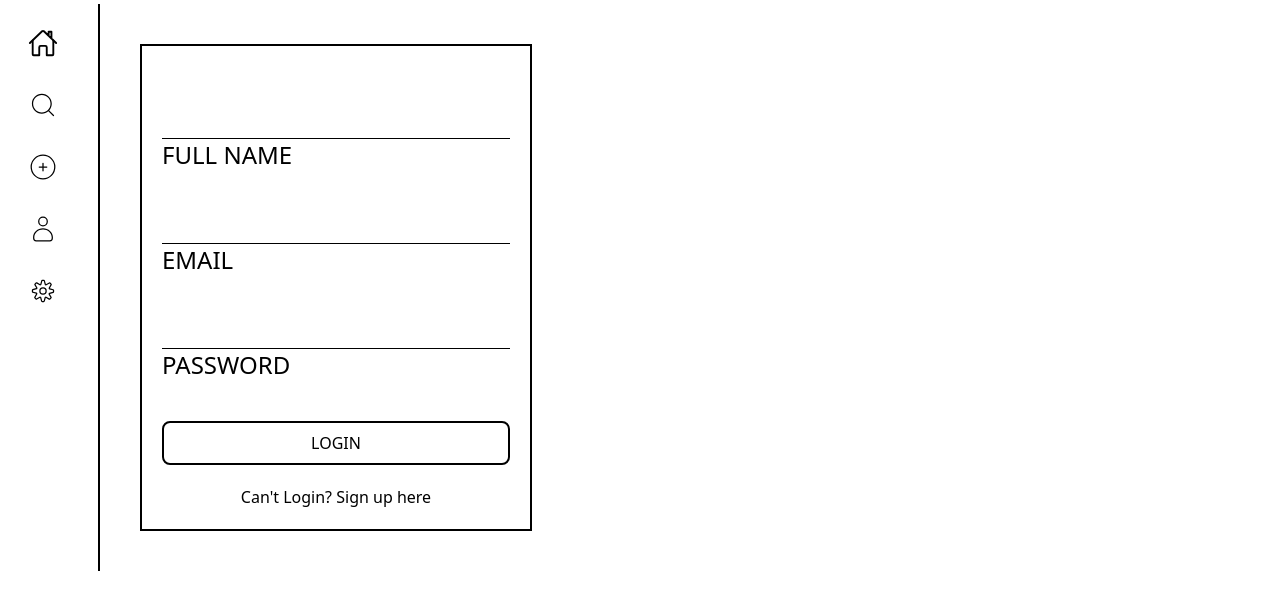
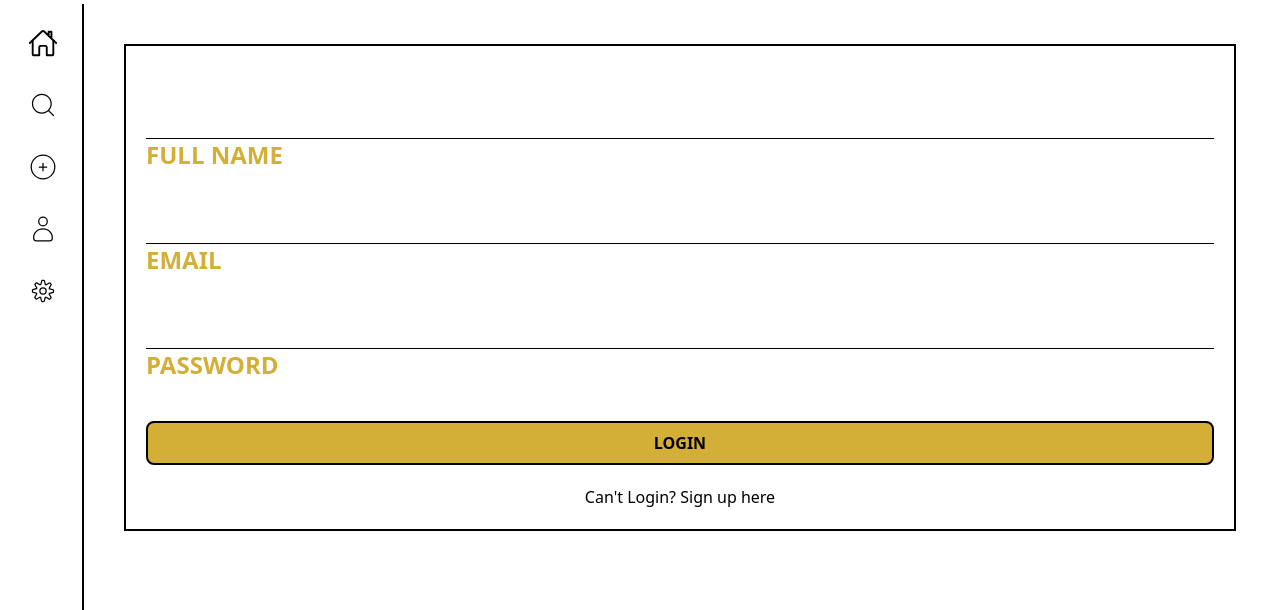
Before and after one commit to jibril04Afaa/ebook-reader, a React (Create React App) app in the folder frontend/: page /user in a window 1280 px wide. Shown: the top 610 px of the page. Built offline with nearby package versions, Linux system fonts and the light colour scheme.

Commit message:
fixed length and width of user login form

```diff
--- a/frontend/src/App.js
+++ b/frontend/src/App.js
@@ -1,9 +1,10 @@
-import { BrowserRouter as Router, Routes, Route, Link, useLocation } from "react-router-dom"
+import { BrowserRouter as Router, Routes, Route, Link } from "react-router-dom"
 import Home from "./components/Home"
 import Settings from "./components/Settings"
 import User from "./components/User"
 import AddNewBook from "./components/AddNewBook"
 import SearchBar from "./components/SearchBar"
+import ErrorRoute from "./components/ErrorRoute"
 
 // icons imported from https://react-icons.github.io/react-icons/
 import { IoHomeOutline } from "react-icons/io5";
@@ -21,7 +22,7 @@ function App() {
         <p className='font-bold text-center text-red-500'>Hello Ebook Reader! </p>
       </div> */}
 
-      <nav className="flex flex-col gap-8 border-r-2 w-24 p-6">
+      <nav className="flex flex-col gap-8 border-r-2 h-screen p-6">
         <Link to="/"><IoHomeOutline className="text-3xl"/></Link>
         <Link to="/search"><CiSearch className="text-3xl"/></Link>
         <Link to="/add-new-book"><CiCirclePlus className="text-3xl"/></Link>
@@ -35,7 +36,7 @@ function App() {
         <Route path="/add-new-book" element={<AddNewBook/>}/>
         <Route path="/user" element={<User/>}/>
         <Route path="/settings" element={<Settings/>}/>
-        <Route path="*" element={<h1>404 Not Found</h1>}/>
+        <Route path="*" element={<ErrorRoute/>}/> {/* Error Route */}
       </Routes>
 
       </Router>
--- /dev/null
+++ b/frontend/src/components/ErrorRoute.jsx
@@ -0,0 +1,14 @@
+
+
+const ErrorRoute = () => {
+  return (
+    <div>
+        <div>
+            <h1>404 Error! Not Found</h1>
+            {/* Add animation */}
+        </div>
+    </div>
+  )
+}
+
+export default ErrorRoute
--- a/frontend/src/components/User.jsx
+++ b/frontend/src/components/User.jsx
@@ -1,38 +1,43 @@
 import React from 'react'
+
+const handleSubmit = (e) => {
+  e.preventDefault()
+  console.log('Form Submitted')
+}
 
 const User = () => {
   return (
-    <div className=''>
+    <div className='w-screen'>
       {/* Inner Container */}
       <div>
         <div className='border-2 p-5 m-10'>
           {/* Full Name */}
           <div className='flex flex-col-reverse mt-10 mb-10'>
-            <label htmlFor="full-name" className='text-2xl'>FULL NAME</label>
+            <label htmlFor="full-name" className='text-2xl text-gold font-bold'>FULL NAME</label>
             <input type="text" name="" id="" className='border-b text-2xl' />
           </div>
 
           {/* Email */}
           <div className='flex flex-col-reverse mt-10 mb-10'>
-            <label htmlFor="email" className='text-2xl'>EMAIL</label>
+            <label htmlFor="email" className='text-2xl text-gold font-bold'>EMAIL</label>
             <input type="text" name="" id="" className='border-b text-2xl' />
           </div>
 
           {/* Password */}
           <div className='flex flex-col-reverse mt-10 mb-10'>
-            <label htmlFor="password" className='text-2xl'>PASSWORD</label>
+            <label htmlFor="password" className='text-2xl text-gold font-bold'>PASSWORD</label>
             <input type="password" name="" id="" className='border-b text-2xl'/>
           </div>
 
           {/* Button */}
           <div>
             {/* Render custom home page on successful login */}
-            <button className='border-2 rounded-lg p-2 w-full'>LOGIN</button>
+            <button className='border-2 rounded-lg p-2 w-full bg-gold font-bold' onClick={handleSubmit}>LOGIN</button>
           </div>
 
           {/* Sign Up option */}
           <div className='mt-5'>
-            <p className='text-center hover:underline cursor-pointer'>Can't Login? Sign up here</p>
+            <p className='text-center hover:text-gold cursor-pointer'>Can't Login? Sign up here</p>
           </div>
         </div>
       </div>
```
